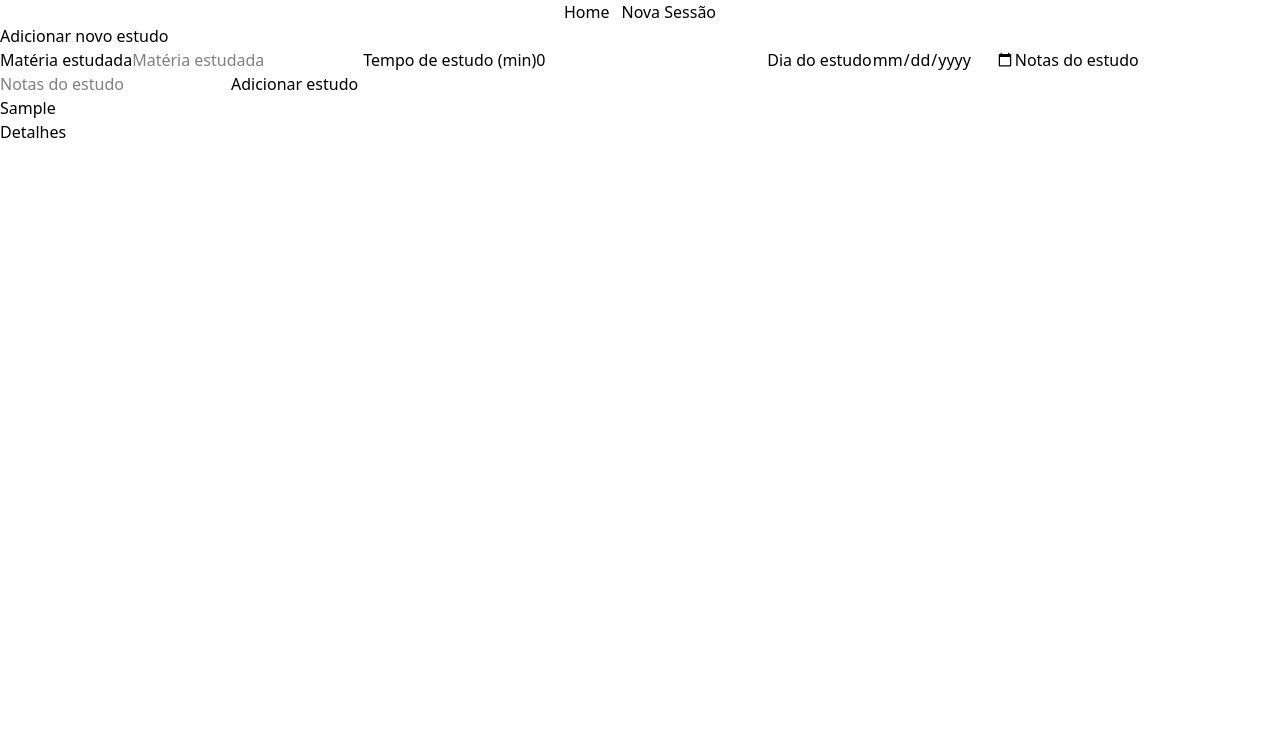
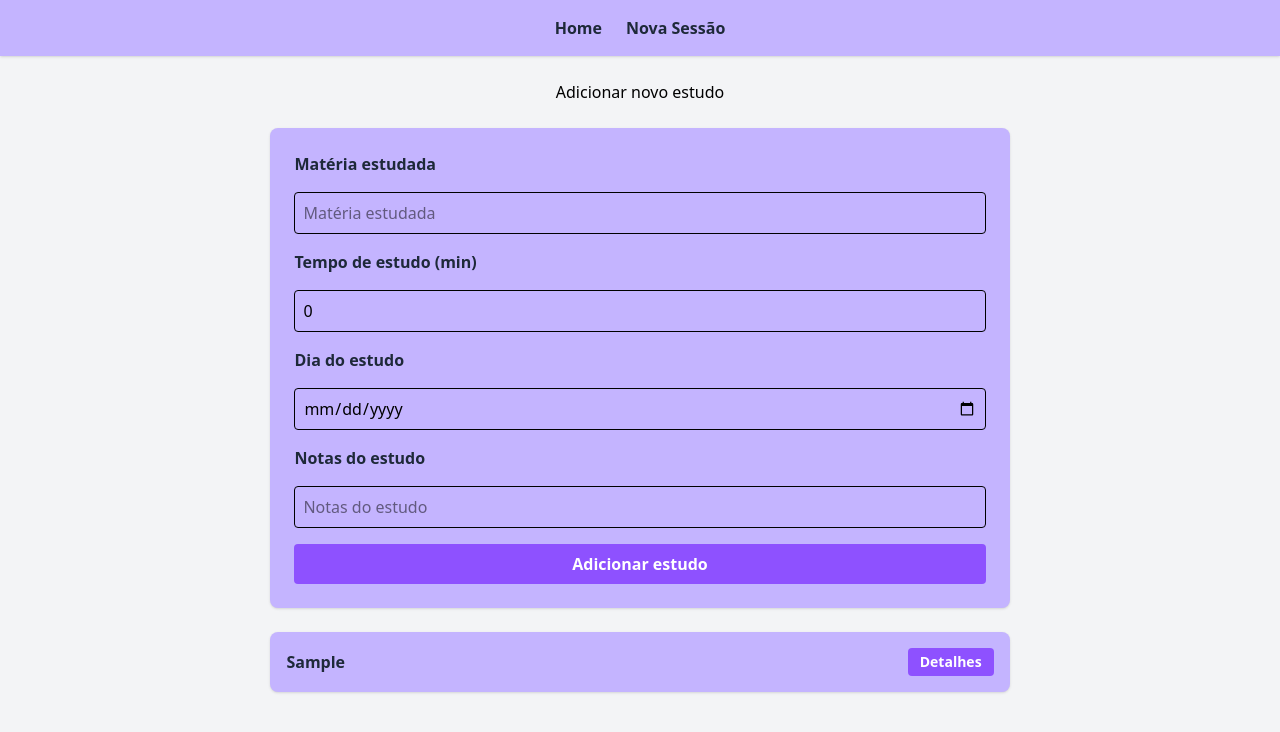
Before and after one commit to Gkenji110/StudyLog, a React app: page /add in a window 1280 px wide. Both pictures are taken after typing "Sample", "2020-01-15", "Sample" into the empty fields and a click on the button "Adicionar estudo". Shown: the top 732 px of the page. Built offline with nearby package versions, Linux system fonts and the light colour scheme; the HTML template or start-up script is replaced by a standard one.

Commit message:
feat: styling

```diff
--- a/src/components/layout.tsx
+++ b/src/components/layout.tsx
@@ -2,16 +2,19 @@ import { Link, Outlet } from "react-router-dom";
 
 export function Layout() {
   return (
-        <div className="flex justify-center items-center flex-col">
-            <nav className="flex gap-3">
-                <Link to="/">Home</Link>
-                <Link to="/add">Nova Sessão</Link>
+    <div className="flex flex-col items-center min-h-screen bg-gray-100">
+      <nav className="bg-violet-300 w-full py-4 shadow flex justify-center gap-6">
+        <Link className="font-bold text-gray-800 hover:underline" to="/">
+          Home
+        </Link>
+        <Link className="font-bold text-gray-800 hover:underline" to="/add">
+          Nova Sessão
+        </Link>
       </nav>
 
-            <main>
+      <main className="flex flex-col items-center w-full p-6">
         <Outlet />
       </main>
-
     </div>
   );
 }
--- a/src/components/study-card.tsx
+++ b/src/components/study-card.tsx
@@ -1,17 +1,22 @@
 import type { Study } from "../types/study";
 
-
 interface StudyCardProps {
-    study: Study;
+  study: Study;
 }
 
 export function StudyCard({ study }: StudyCardProps) {
-    return (
-        <div className="bg-white shadow rounded-lg p-4 w-3/5">
-            <h2>Matéria: {study.subject}</h2>
-            <p>Tempo: {study.minutes} min</p>
-            <p>Data: {study.date}</p>
-            <p>Notas: {study.notes}</p>
-        </div>
-    )
+  return (
+    <div className="bg-violet-300 rounded-lg shadow p-6 w-3/5 mx-auto">
+      <h2 className="text-lg font-bold text-gray-800 mb-2">
+        Matéria: {study.subject}
+      </h2>
+      <p className="text-gray-700">Tempo: {study.minutes} min</p>
+      <p className="text-gray-700">Data: {study.date}</p>
+      {study.notes && (
+        <p className="text-gray-700 mt-2">
+          <span className="font-semibold">Notas:</span> {study.notes}
+        </p>
+      )}
+    </div>
+  );
 }
--- a/src/components/study-form.tsx
+++ b/src/components/study-form.tsx
@@ -1,4 +1,4 @@
-import {useState} from "react";
+import { useState } from "react";
 import type { Study } from "../types/study";
 
 interface StudyFormProps {
@@ -31,48 +31,64 @@ export function StudyForm({ onAdd }: StudyFormProps) {
   }
 
   return (
-
     <form
       onSubmit={handleSubmit}
+      className="bg-violet-300 rounded-lg shadow p-6 flex flex-col gap-4 w-3/5 mx-auto mt-6"
     >
-            <label htmlFor="study-subject"> Matéria estudada</label>
+      <label htmlFor="study-subject" className="font-semibold text-gray-800">
+        Matéria estudada
+      </label>
       <input
         type="text"
         id="study-subject"
         value={subject}
         onChange={(e) => setSubject(e.target.value)}
+        className="p-2 rounded border"
         placeholder="Matéria estudada"
       />
 
-            <label htmlFor="study-minutes">Tempo de estudo (min)</label>
+      <label htmlFor="study-minutes" className="font-semibold text-gray-800">
+        Tempo de estudo (min)
+      </label>
       <input
         type="number"
         id="study-minutes"
         value={minutes}
         onChange={(e) => setMinutes(Number(e.target.value))}
+        className="p-2 rounded border"
         placeholder="Tempo de estudo (min)"
       />
 
-            <label htmlFor="study-date">Dia do estudo</label>
+      <label htmlFor="study-date" className="font-semibold text-gray-800">
+        Dia do estudo
+      </label>
       <input
         type="date"
         id="study-date"
         value={date}
         onChange={(e) => setDate(e.target.value)}
+        className="p-2 rounded border"
         placeholder="Dia do estudo"
       />
 
-            <label htmlFor="study-notes">Notas do estudo</label>
+      <label htmlFor="study-notes" className="font-semibold text-gray-800">
+        Notas do estudo
+      </label>
       <input
         type="text"
         id="study-notes"
         value={notes}
         onChange={(e) => setNotes(e.target.value)}
+        className="p-2 rounded border"
         placeholder="Notas do estudo"
       />
 
-            <button type="submit">Adicionar estudo</button>
-
+      <button
+        type="submit"
+        className="bg-violet-500 text-white font-bold py-2 px-4 rounded hover:bg-violet-600"
+      >
+        Adicionar estudo
+      </button>
     </form>
   );
 }
--- a/src/components/study-list.tsx
+++ b/src/components/study-list.tsx
@@ -2,17 +2,15 @@ import type { Study } from "../types/study";
 import { StudyResume } from "./study-resume";
 
 interface StudyListProps {
-    studyList: Study[];
+  studyList: Study[];
 }
 
-
 export function StudyList({ studyList }: StudyListProps) {
-    return (
-        <>
-            {studyList.map((value) => {
-                return <StudyResume study={value} />;
-            })}
-
-        </>
-    )
+  return (
+    <div className="flex flex-col items-center gap-3 mt-6 w-full">
+      {studyList.map((value) => (
+        <StudyResume key={value.id} study={value} />
+      ))}
+    </div>
+  );
 }
--- a/src/components/study-resume.tsx
+++ b/src/components/study-resume.tsx
@@ -1,19 +1,22 @@
 import { Link } from "react-router-dom";
 import type { Study } from "../types/study";
 
-interface StudyFormProps{
-    study: Study
+interface StudyFormProps {
+  study: Study;
 }
 
 export function StudyResume({ study }: StudyFormProps) {
-     return (
-        <div>
-            <div>
-                <h2>{study.subject}</h2>
-                <Link to={`/study/${study.id}`} state={{ study }}>
-                    Detalhes
-                </Link>
-            </div>
-        </div>
-     )
+  return (
+    <div className="bg-violet-300 rounded-lg shadow p-4 mb-3 w-3/5 flex justify-between items-center">
+      <h2 className="font-bold text-gray-800">{study.subject}</h2>
+
+      <Link
+        to={`/study/${study.id}`}
+        state={{ study }}
+        className="text-sm font-semibold text-white bg-violet-500 px-3 py-1 rounded hover:bg-violet-600"
+      >
+        Detalhes
+      </Link>
+    </div>
+  );
 }
```
Lines whose indentation alone changed are shown as unchanged.
